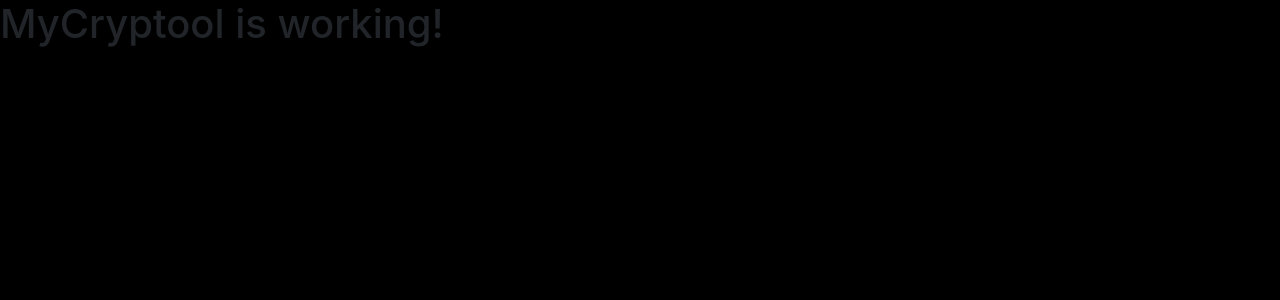
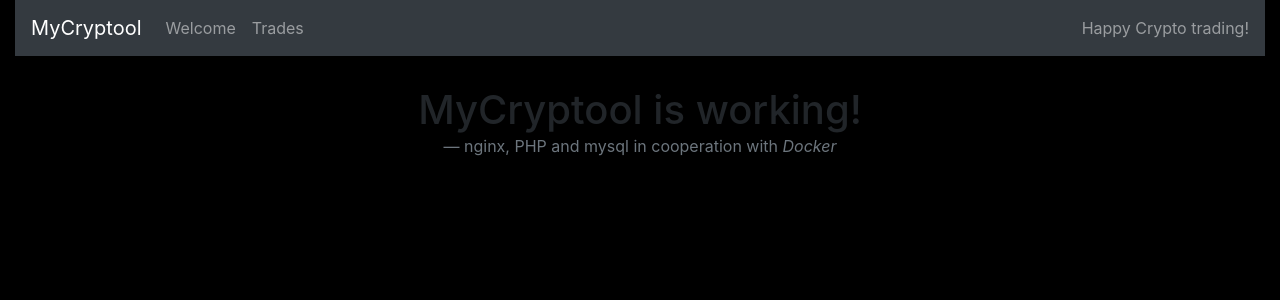
Before and after one commit to kevindh89/mycryptool, a Symfony app: template templates/frontend/home.html.twig in a window 1280 px wide. Shown: the top 300 px of the page. Run offline with Twig, Linux system fonts and the light colour scheme; the template is opened without the code that fills it, so the values that code supplies are empty; style sheets or scripts are compiled from the project's sources; some libraries are stand-ins or nearby versions.

Commit message:
Added trades page and styled landingpage

```diff
--- a/templates/base.html.twig
+++ b/templates/base.html.twig
@@ -8,7 +8,31 @@
         {% endblock %}
     </head>
     <body>
-        {% block body %}{% endblock %}
+        <div class="container-fluid">
+            <nav class="navbar navbar-expand-lg navbar-dark bg-dark">
+                <a class="navbar-brand" href="#">
+                    MyCryptool
+                </a>
+                <button class="navbar-toggler" type="button" data-toggle="collapse" data-target="#navbarText" aria-controls="navbarText" aria-expanded="false" aria-label="Toggle navigation">
+                    <span class="navbar-toggler-icon"></span>
+                </button>
+                <div class="collapse navbar-collapse" id="navbarText">
+                    <ul class="navbar-nav mr-auto">
+                        <li class="nav-item">
+                            <a class="nav-link" href="{{ url('home') }}">Welcome</a>
+                        </li>
+                        <li class="nav-item">
+                            <a class="nav-link" href="{{ url('trades') }}">Trades</a>
+                        </li>
+                    </ul>
+                    <span class="navbar-text">
+                        Happy Crypto trading!
+                    </span>
+                </div>
+            </nav>
+
+            {% block body %}{% endblock %}
+        </div>
         {% block javascripts %}
             <script type="text/javascript" href="{{ asset('build/app.js') }}"></script>
         {% endblock %}
--- a/templates/frontend/home.html.twig
+++ b/templates/frontend/home.html.twig
@@ -1,5 +1,8 @@
 {% extends 'base.html.twig' %}
 
 {% block body %}
-    <h1>MyCryptool is working!</h1>
+    <blockquote class="blockquote text-center" style="margin-top: 30px;">
+        <h1 class="mb-0">MyCryptool is working!</h1>
+        <footer class="blockquote-footer">nginx, PHP and mysql in cooperation with <cite title="Docker">Docker</cite></footer>
+    </blockquote>
 {% endblock %}
```
Also changed, not shown: src/Controller/ApiController.php (+7 -3 lines), src/Controller/FrontendController.php (+13 -0 lines), templates/frontend/trades.html.twig (added, +22 -0 lines).
